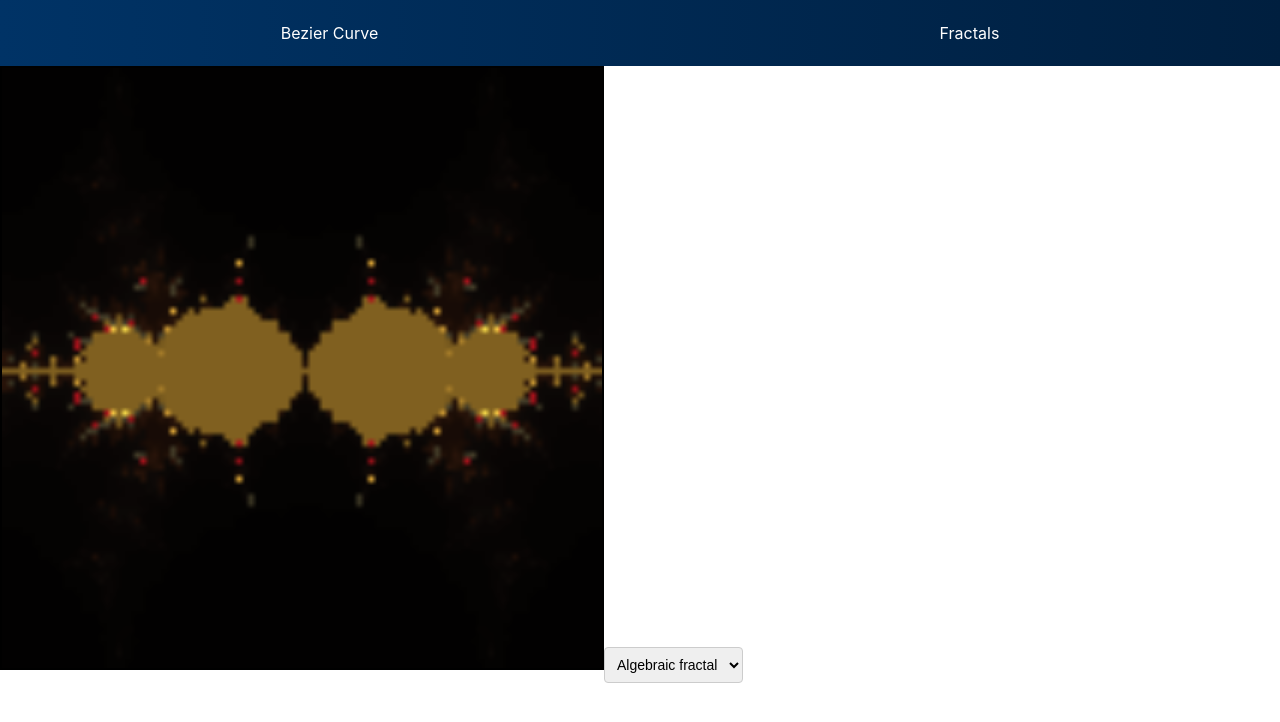
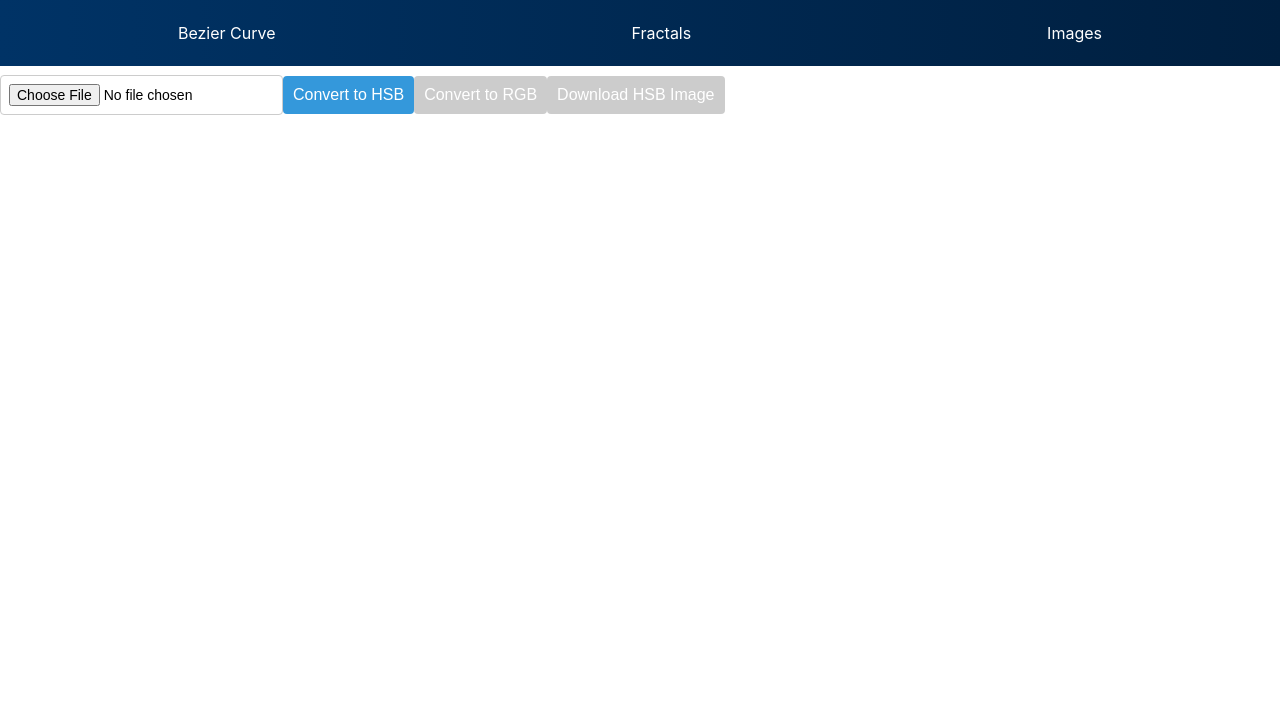
Before and after one commit to DeYur11/ComputerGraphicsLaboratoryWorks, a React (Create React App) app: page / in a window 1280 px wide. Shown: the top 722 px of the page. Built offline with nearby package versions, Linux system fonts and the light colour scheme.

Commit message:
Test of Images

```diff
--- a/src/App.tsx
+++ b/src/App.tsx
@@ -6,13 +6,14 @@ import {BezierCurve} from "./components/BezierCurve/BezierCurve";
 import FractalCanvas from "./components/Fractals/Fractal";
 import CesaroFractal from "./components/Cesaro/CesaroCanvas";
 import {FractalContainer} from "./components/FractalsContainer/FractalContainer";
+import {Images} from "./components/Images/Images";
 
 
 interface Props {
     imageUrl: string;
 }
 const App: React.FC = () => {
-    const [activePage, setActivePage] = useState<string>('Fractals');
+    const [activePage, setActivePage] = useState<string>('Images');
 
     return (
         <div>
@@ -20,6 +21,7 @@ const App: React.FC = () => {
             <div>
                 {activePage === 'Bezier Curve' && <BezierCurve/>}
                 {activePage === 'Fractals' && <FractalContainer/>}
+                {activePage === 'Images' && <Images/>}
                 {/*{activePage === 'contact' && <h1>Contact Us</h1>}*/}
                 {/* Add more pages as needed */}
             </div>
--- a/src/components/Fractals/Fractal.tsx
+++ b/src/components/Fractals/Fractal.tsx
@@ -1,6 +1,6 @@
 import React, { useEffect, useRef, useState } from 'react';
 import Complex from "complex.js";
-import './fractals.css'
+import './fractals.css';
 
 const FractalCanvas: React.FC = () => {
     const canvasRef = useRef<HTMLCanvasElement>(null);
@@ -8,17 +8,20 @@ const FractalCanvas: React.FC = () => {
     const [offset, setOffset] = useState<{ x: number; y: number }>({ x: 0, y: 0 });
     const [dragging, setDragging] = useState<boolean>(false);
     const [dragStart, setDragStart] = useState<{ x: number; y: number }>({ x: 0, y: 0 });
+    const [selectedTheme, setSelectedTheme] = useState<string>("default"); // Add state for selected theme
+    const [resolution, setResolution] = useState<number>(100); // State for resolution
+    const [maxIter, setMaxIter] = useState<number>(100); // State for max iterations
+    const [startConst, setStartConst] = useState<Complex | null>(new Complex(0, 0));
 
     useEffect(() => {
         const canvas = canvasRef.current!;
         const ctx = canvas.getContext('2d')!;
-        const resolution = 100;
-        const maxIter = 100;
 
         canvas.height = resolution;
         canvas.width = resolution;
 
-        const fractal = (z: Complex, c: Complex): number => {
+        const fractal = (z: Complex, c: Complex | null): number => {
+            if(!c) return 0;
             for (let i = 0; i < maxIter; i++) {
                 z = c.add(z.mul(z.cos()));
 
@@ -34,58 +37,12 @@ const FractalCanvas: React.FC = () => {
                     const x = (px - canvas.width / 2) / (resolution / 4 * zoom) + offset.x;
                     const y = (py - canvas.height / 2) / (resolution / 4 * zoom) + offset.y;
                     const z = new Complex(x, y);
-                    const iterations = fractal(z, z);
+                    const iterations = fractal(z, startConst);
 
-                    const brightness = iterations === maxIter ? 255 : (3*iterations / maxIter) * 255;
-                    //.fillStyle = 'rgba(${brightness},${brightness},${brightness}, 1)';
+                    const brightness = iterations === maxIter ? 255 : (3 * iterations / maxIter) * 255;
 
-                    // Планктон
-                    if(brightness > 192){
-                        ctx.fillStyle = `rgba(${0},${12*brightness/24},${brightness*12/24}, 1)`;
-                    }else if(brightness > 192 - 64){
-                        ctx.fillStyle = `rgba(${9*brightness/24},${7*brightness/24},${6*brightness/24}, 1)`;
-                    }else if(brightness > 192 - 128){
-                        ctx.fillStyle = `rgba(${2*brightness/24},${19*brightness/24},${3*brightness/24}, 1)`;
-                    }else{
-                        ctx.fillStyle = `rgba(${brightness/24},${brightness/24},${22*brightness/24}, 1)`;
-                    }
-
-                    // Cанта Клаус
-                    if (brightness > 192) {
-                        ctx.fillStyle = `rgba(${brightness * 22 / 24}, ${brightness * 4 / 24}, ${0}, 1)`;
-                    } else if (brightness > 192 - 64) {
-                        ctx.fillStyle = `rgba(${6 * brightness / 24}, ${7 * brightness / 24}, ${9 * brightness / 24}, 1)`;
-                    } else if (brightness > 192 - 128) {
-                        ctx.fillStyle = `rgba(${3 * brightness / 24}, ${15 * brightness / 24}, ${2 * brightness / 24}, 1)`;
-                    } else {
-                        ctx.fillStyle = `rgba(${22 * brightness / 24}, ${brightness / 24}, ${brightness / 24}, 1)`;
-                    }
-
-                    //Малинівка
-                    if (brightness > 192) {
-                        ctx.fillStyle = `rgba(${brightness * 12 / 24}, ${0}, ${brightness * 12 / 24}, 1)`;
-                    } else if (brightness > 192 - 64) {
-                        ctx.fillStyle = `rgba(${7 * brightness / 24}, ${9 * brightness / 24}, ${6 * brightness / 24}, 1)`;
-                    } else if (brightness > 192 - 128) {
-                        ctx.fillStyle = `rgba(${19 * brightness / 24}, ${2 * brightness / 24}, ${3 * brightness / 24}, 1)`;
-                    } else {
-                        ctx.fillStyle = `rgba(${22 * brightness / 24}, ${brightness / 24}, ${brightness / 24}, 1)`;
-                    }
-
-                    // Дюна
-                    if (brightness > 192 + 30) {
-                        ctx.fillStyle = `rgba(${brightness * 12 / 24}, ${9 * brightness / 24}, ${3 * brightness / 24}, 1)`;
-                    } else if (brightness > 192) {
-                        ctx.fillStyle = `rgba(${19 * brightness / 24}, ${2 * brightness / 24}, ${3 * brightness / 24}, 1)`;
-                    } else if (brightness > 192 - 64) {
-                        ctx.fillStyle = `rgba(${10 * brightness / 24}, ${9 * brightness / 24}, ${6 * brightness / 24}, 1)`;
-                    } else if (brightness > 192 - 128) {
-                        ctx.fillStyle = `rgba(${8 * brightness / 24}, ${4 * brightness / 24}, ${2 * brightness / 24}, 1)`;
-                    } else if (brightness > 192 - 192) {
-                        ctx.fillStyle = `rgba(${6 * brightness / 24}, ${4 * brightness / 24}, ${3 * brightness / 24}, 1)`;
-                    } else {
-                        ctx.fillStyle = `rgba(${4 * brightness / 24}, ${2 * brightness / 24}, ${1 * brightness / 24}, 1)`;
-                    }
+                    // Apply the selected theme
+                    applyTheme(ctx, brightness, selectedTheme);
 
                     ctx.fillRect(px, py, 1, 1);
                 }
@@ -105,11 +62,9 @@ const FractalCanvas: React.FC = () => {
 
         const handleMouseMove = (event: MouseEvent) => {
             if (dragging) {
-                // const dx = -(event.clientX - dragStart.x) / (resolution / zoom);
-                // const dy = -(event.clientY - dragStart.y) / (resolution / zoom);
                 console.log(zoom);
-                const dx = -(event.clientX - dragStart.x) / (32*Math.pow(zoom, 1.5));
-                const dy = -(event.clientY - dragStart.y) / (32*Math.pow(zoom, 1.5));
+                const dx = -(event.clientX - dragStart.x) / (32 * Math.pow(zoom, 1.5));
+                const dy = -(event.clientY - dragStart.y) / (32 * Math.pow(zoom, 1.5));
                 setOffset((prevOffset) => ({ x: prevOffset.x + dx, y: prevOffset.y + dy }));
                 setDragStart({ x: event.clientX, y: event.clientY });
             }
@@ -132,11 +87,117 @@ const FractalCanvas: React.FC = () => {
             canvas.removeEventListener('mousemove', handleMouseMove);
             canvas.removeEventListener('mouseup', handleMouseUp);
         };
-    }, [zoom, offset, dragging]);
+    });
 
-    return <canvas
-        className={"fractals__canvas"}
-        ref={canvasRef} />;
+    // Function to apply theme
+    const applyTheme = (ctx: CanvasRenderingContext2D, brightness: number, theme: string) => {
+        switch (theme) {
+            case "Plankton":
+                // Theme logic for Plankton
+                if (brightness > 192) {
+                    ctx.fillStyle = `rgba(${0},${12 * brightness / 24},${brightness * 12 / 24}, 1)`;
+                } else if (brightness > 192 - 64) {
+                    ctx.fillStyle = `rgba(${9 * brightness / 24},${7 * brightness / 24},${6 * brightness / 24}, 1)`;
+                } else if (brightness > 192 - 128) {
+                    ctx.fillStyle = `rgba(${2 * brightness / 24},${19 * brightness / 24},${3 * brightness / 24}, 1)`;
+                } else {
+                    ctx.fillStyle = `rgba(${brightness / 24},${brightness / 24},${22 * brightness / 24}, 1)`;
+                }
+                break;
+            case "Santa Claus":
+                // Theme logic for Santa Claus
+                if (brightness > 192) {
+                    ctx.fillStyle = `rgba(${brightness * 22 / 24},${brightness * 4 / 24},${0}, 1)`;
+                } else if (brightness > 192 - 64) {
+                    ctx.fillStyle = `rgba(${6 * brightness / 24},${7 * brightness / 24},${9 * brightness / 24}, 1)`;
+                } else if (brightness > 192 - 128) {
+                    ctx.fillStyle = `rgba(${3 * brightness / 24},${15 * brightness / 24},${2 * brightness / 24}, 1)`;
+                } else {
+                    ctx.fillStyle = `rgba(${22 * brightness / 24},${brightness / 24},${brightness / 24}, 1)`;
+                }
+                break;
+            case "Malinivka":
+                // Theme logic for Malinivka
+                if (brightness > 192) {
+                    ctx.fillStyle = `rgba(${brightness * 12 / 24},${0},${brightness * 12 / 24}, 1)`;
+                } else if (brightness > 192 - 64) {
+                    ctx.fillStyle = `rgba(${7 * brightness / 24},${9 * brightness / 24},${6 * brightness / 24}, 1)`;
+                } else if (brightness > 192 - 128) {
+                    ctx.fillStyle = `rgba(${19 * brightness / 24},${2 * brightness / 24},${3 * brightness / 24}, 1)`;
+                } else {
+                    ctx.fillStyle = `rgba(${22 * brightness / 24},${brightness / 24},${brightness / 24}, 1)`;
+                }
+                break;
+            case "Dune":
+                // Theme logic for Dune
+                if (brightness > 192 + 30) {
+                    ctx.fillStyle = `rgba(${brightness * 12 / 24},${9 * brightness / 24},${3 * brightness / 24}, 1)`;
+                } else if (brightness > 192) {
+                    ctx.fillStyle = `rgba(${19 * brightness / 24},${2 * brightness / 24},${3 * brightness / 24}, 1)`;
+                } else if (brightness > 192 - 64) {
+                    ctx.fillStyle = `rgba(${10 * brightness / 24},${9 * brightness / 24},${6 * brightness / 24}, 1)`;
+                } else if (brightness > 192 - 128) {
+                    ctx.fillStyle = `rgba(${8 * brightness / 24},${4 * brightness / 24},${2 * brightness / 24}, 1)`;
+                } else if (brightness > 192 - 192) {
+                    ctx.fillStyle = `rgba(${6 * brightness / 24},${4 * brightness / 24},${3 * brightness / 24}, 1)`;
+                } else {
+                    ctx.fillStyle = `rgba(${4 * brightness / 24},${2 * brightness / 24},${1 * brightness / 24}, 1)`;
+                }
+                break;
+            default:
+                // Default theme logic
+                ctx.fillStyle = `rgba(${brightness},${brightness},${brightness}, 1)`;
+                break;
+        }
+    };
+
+    const handleResolutionChange = (event: React.ChangeEvent<HTMLInputElement>) => {
+        setResolution(Number(event.target.value));
+    };
+
+    const handleMaxIterChange = (event: React.ChangeEvent<HTMLInputElement>) => {
+        setMaxIter(Number(event.target.value));
+    };
+    const handleThemeChange = (event: React.ChangeEvent<HTMLSelectElement>) => {
+        setSelectedTheme(event.target.value); // Update selected theme
+    };
+
+    const handleDownloadImage = () => {
+        const canvas = canvasRef.current!;
+        const link = document.createElement('a');
+        link.download = 'fractal.png';
+        link.href = canvas.toDataURL();
+        link.click();
+    };
+    return (
+        <div className={"algo_fract"}>
+            <canvas className="fractals__canvas" ref={canvasRef} />
+            <select value={selectedTheme} onChange={handleThemeChange}>
+                <option value="default">Default</option>
+                <option value="Plankton">Plankton</option>
+                <option value="Santa Claus">Santa Claus</option>
+                <option value="Malinivka">Malinivka</option>
+                <option value="Dune">Dune</option>
+            </select>
+
+            <label>Resolution:</label>
+            <input type="number" value={resolution} onChange={handleResolutionChange} />
+            <label>Max Iterations:</label>
+            <input type="number" value={maxIter} onChange={handleMaxIterChange} />
+
+            <label>Const real part:</label>
+            <input type={"number"} onChange={(e) => {
+                setStartConst(new Complex(Number.parseInt(e.target.value), startConst?.im));
+            }}/>
+
+            <label>Const imaginary part:</label>
+            <input type={"number"} onChange={(e)=> {
+                setStartConst(new Complex(startConst?.re, Number.parseInt(e.target.value)));
+            }}/>
+
+            <button onClick={handleDownloadImage}>Download Image</button>
+        </div>
+    );
 };
 
 export default FractalCanvas;
--- a/src/components/Fractals/fractals.css
+++ b/src/components/Fractals/fractals.css
@@ -1,4 +1,11 @@
 .fractals__canvas{
-    height: 600px;
-    width: 600px;
+    height: 900px;
+    width: 1000px;
 }
+
+.algo_fract{
+    display: flex;
+    flex-direction: column;
+    justify-content: center;
+    align-items: center;
+}
--- /dev/null
+++ b/src/components/Images/Images.tsx
@@ -0,0 +1,157 @@
+import React, { useState, useRef } from 'react';
+
+interface ImageProps {
+    // No props needed for this component
+}
+
+export const Images: React.FC<ImageProps> = () => {
+    const [originalImage, setOriginalImage] = useState<string | null>(null);
+    const [hsbImage, setHsbImage] = useState<string | null>(null);
+    const canvasRef = useRef<HTMLCanvasElement>(null);
+    const fileInputRef = useRef<HTMLInputElement>(null);
+
+    const convertToHsb = () => {
+        const image = new Image();
+        image.onload = () => {
+            const canvas = canvasRef.current;
+            const ctx = canvas?.getContext('2d');
+            if (!canvas || !ctx) return;
+
+            canvas.width = image.width;
+            canvas.height = image.height;
+
+            ctx.drawImage(image, 0, 0);
+
+            const imageData = ctx.getImageData(0, 0, canvas.width, canvas.height);
+            const data = imageData.data;
+
+            for (let i = 0; i < data.length; i += 4) {
+                const r = data[i] / 255; // Normalize red value (0-1)
+                const g = data[i + 1] / 255; // Normalize green value (0-1)
+                const b = data[i + 2] / 255; // Normalize blue value (0-1)
+
+                const cmax = Math.max(r, g, b);
+                const cmin = Math.min(r, g, b);
+                const diff = cmax - cmin;
+
+                let h = 0;
+                if (cmax === cmin) {
+                    h = 0;
+                } else if (cmax === r) {
+                    h = (60 * ((g - b) / diff) + 360) % 360;
+                } else if (cmax === g) {
+                    h = (60 * ((b - r) / diff) + 120) % 360;
+                } else {
+                    h = (60 * ((r - g) / diff) + 240) % 360;
+                }
+
+                const s = cmax === 0 ? 0 : (diff / cmax) * 100;
+                const v = cmax * 100;
+
+                data[i] = h; // Hue
+                data[i + 1] = s; // Saturation (0-100)
+                data[i + 2] = v; // Brightness (0-100)
+            }
+
+            ctx.putImageData(imageData, 0, 0);
+            setHsbImage(canvas.toDataURL());
+        };
+        image.src = originalImage || ''; // Use default empty string if no image uploaded
+    };
+
+    const convertToRgb = () => {
+        const image = new Image();
+        image.onload = () => {
+            const canvas = canvasRef.current;
+            const ctx = canvas?.getContext('2d');
+            if (!canvas || !ctx) return;
+
+            canvas.width = image.width;
+            canvas.height = image.height;
+
+            ctx.drawImage(image, 0, 0);
+
+            const imageData = ctx.getImageData(0, 0, canvas.width, canvas.height);
+            const data = imageData.data;
+
+            for (let i = 0; i < data.length; i += 4) {
+                const h = data[i]; // Hue
+                const s = data[i + 1]; // Saturation (0-100)
+                const v = data[i + 2]; // Brightness (0-100)
+
+                const c = (s / 100) * v;
+                const x = c * (1 - Math.abs(((h / 60) % 2) - 1));
+                const m = v - c;
+
+                let r = 0, g = 0, b = 0;
+
+                if (h < 60) {
+                    r = c;
+                    g = x;
+                } else if (h < 120) {
+                    r = x;
+                    g = c;
+                } else if (h < 180) {
+                    g = c;
+                    b = x;
+                } else if (h < 240) {
+                    g = x;
+                    b = c;
+                } else if (h < 300) {
+                    r = x;
+                    b = c;
+                } else {
+                    r = c;
+                    b = x;
+                }
+
+                data[i] = (r + m) * 255;
+                data[i + 1] = (g + m) * 255;
+                data[i + 2] = (b + m) * 255;
+            }
+
+            ctx.putImageData(imageData, 0, 0);
+            setOriginalImage(canvas.toDataURL());
+        };
+        image.src = hsbImage || ''; // Use default empty string if no HSB image
+    };
+
+    const downloadImage = () => {
+        if (hsbImage) {
+            const link = document.createElement('a');
+            link.href = hsbImage;
+            link.download = 'hsb_image.png';
+            link.click();
+        }
+    };
+
+    const handleFileUpload = (event: React.ChangeEvent<HTMLInputElement>) => {
+        const file = event.target.files?.[0];
+        if (!file) return;
+
+        const reader = new FileReader();
+        reader.onload = (e) => {
+            if (e.target?.result) {
+                setOriginalImage(e.target.result as string);
+            }
+        };
+        reader.readAsDataURL(file);
+    };
+
+    return (
+        <div>
+            <input type="file" ref={fileInputRef} onChange={handleFileUpload} />
+            <button onClick={convertToHsb}>Convert to HSB</button>
+            <button onClick={convertToRgb} disabled={!hsbImage}>
+                Convert to RGB
+            </button>
+            <button onClick={downloadImage} disabled={!hsbImage}>
+                Download HSB Image
+            </button>
+            <br />
+            {originalImage && <img src={originalImage} alt="Original Image" />}
+            {hsbImage && <img src={hsbImage} alt="HSB Image" />}
+            <canvas ref={canvasRef} style={{ display: 'none' }} />
+        </div>
+    );
+};
--- a/src/components/Navbar/Navbar.tsx
+++ b/src/components/Navbar/Navbar.tsx
@@ -14,6 +14,7 @@ const Navbar: React.FC<NavbarProps> = ({ setActivePage }) => {
                 <ul>
                     <li onClick={() => handlePageChange('Bezier Curve')}>Bezier Curve</li>
                     <li onClick={() => handlePageChange('Fractals')}>Fractals</li>
+                    <li onClick={() => handlePageChange('Images')}>Images</li>
                 </ul>
             </nav>
         </div>
```
Also changed, not shown: src/components/Cesaro/CesaroCanvas.tsx (+28 -6 lines).
